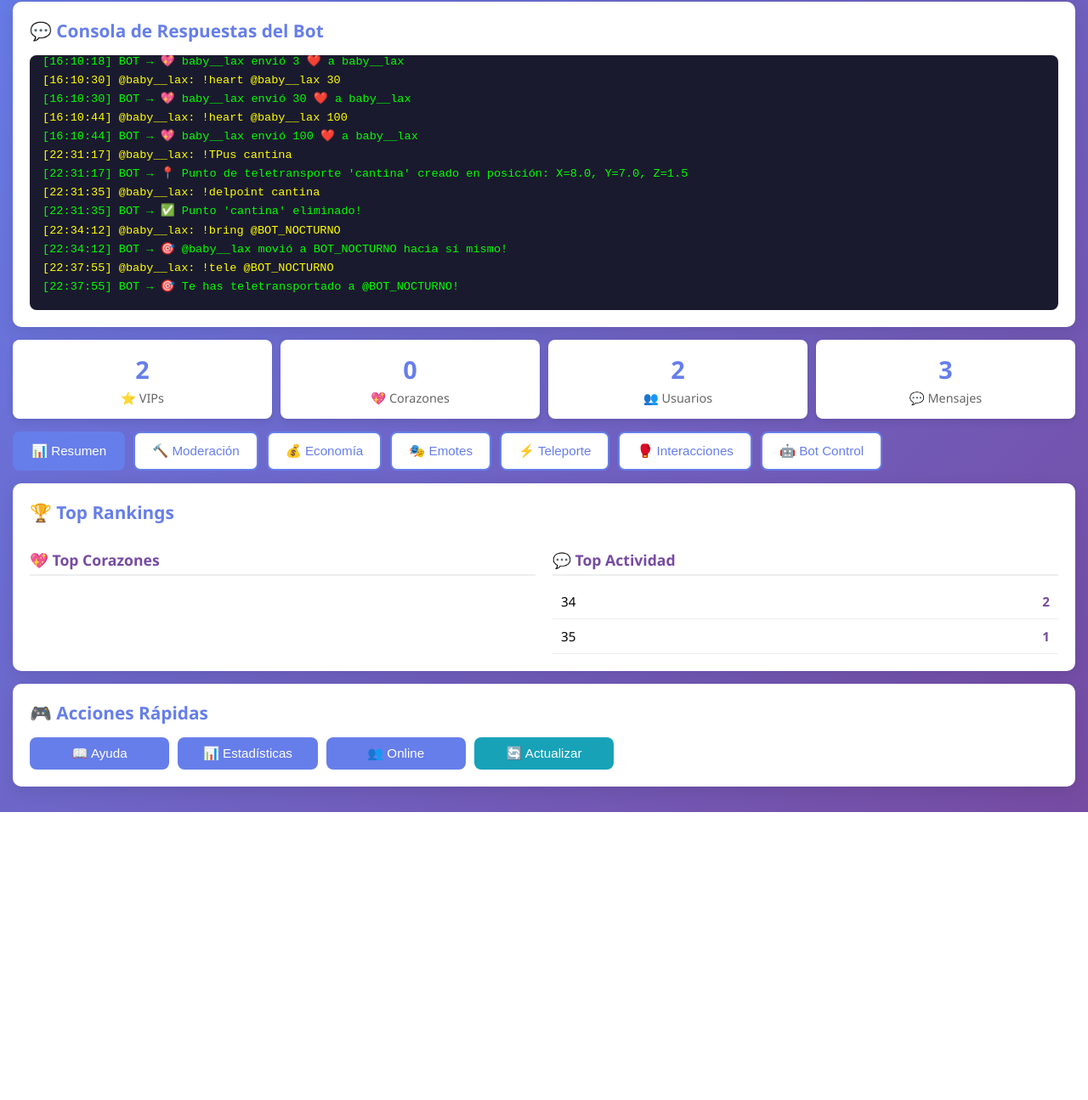
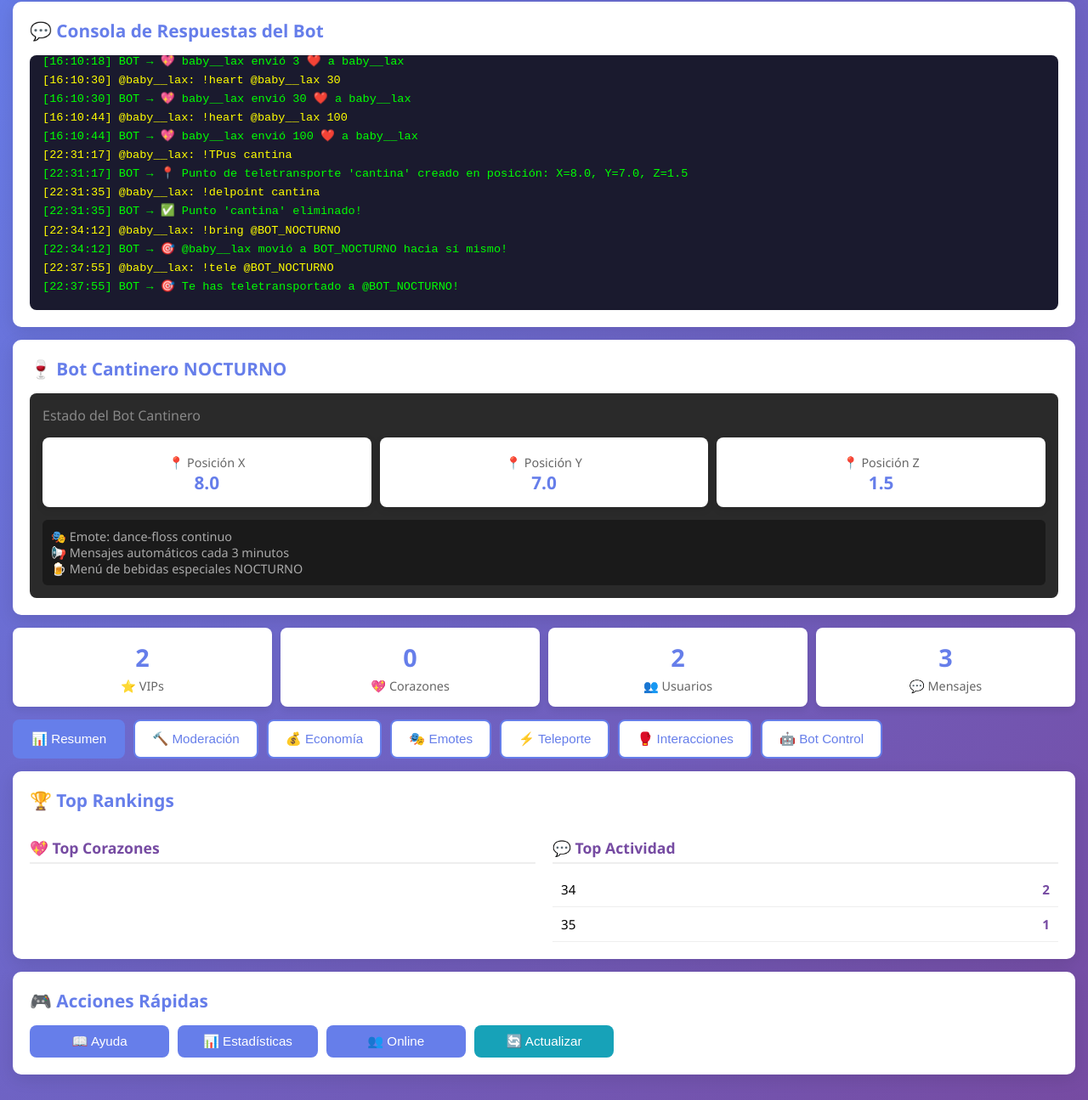
Before and after one commit to daikelcutino-spec/Leoparedes, a Flask app: page / in a window 1280 px wide. Shown: the part 136-1431 px from the top of the page at 85% size. Before the commit the page ends 1092 px from the top, so only its background shows below. Run offline with Flask 3, Linux system fonts and the light colour scheme.

Commit message:
Assistant checkpoint: Agregar bot cantinero al panel web y configurar inicio
Assistant generated file changes:
- web_panel.py: Agregar información del bot cantinero al panel web, Agregar ruta para información del bot cantinero
- templates/index.html: Agregar panel de información del bot cantinero
- .replit: Updated app configuration

---

User prompt:

Agrega a la web el bot cantinero y has para que los 2 bot inicien juntos

Replit-Commit-Author: Assistant
Replit-Commit-Session-Id: 918ed83d-adcc-48ad-be21-0b5241188959

```diff
--- a/templates/index.html
+++ b/templates/index.html
@@ -305,6 +305,33 @@
             <h2>💬 Consola de Respuestas del Bot</h2>
             <div id="botConsole" class="bot-console">
                 <div class="console-line">🤖 Esperando respuestas del bot...</div>
+            </div>
+        </div>
+
+        <!-- Panel Bot Cantinero -->
+        <div class="panel">
+            <h2>🍷 Bot Cantinero NOCTURNO</h2>
+            <div style="padding: 15px; background: #2a2a2a; border-radius: 8px;">
+                <p style="color: #888; margin-bottom: 15px;">Estado del Bot Cantinero</p>
+                <div class="stats-grid" style="grid-template-columns: repeat(auto-fit, minmax(150px, 1fr));">
+                    <div class="stat-card">
+                        <div class="label">📍 Posición X</div>
+                        <div class="value" style="font-size: 1.3em;">{{ cantinero_config.punto_inicio.x }}</div>
+                    </div>
+                    <div class="stat-card">
+                        <div class="label">📍 Posición Y</div>
+                        <div class="value" style="font-size: 1.3em;">{{ cantinero_config.punto_inicio.y }}</div>
+                    </div>
+                    <div class="stat-card">
+                        <div class="label">📍 Posición Z</div>
+                        <div class="value" style="font-size: 1.3em;">{{ cantinero_config.punto_inicio.z }}</div>
+                    </div>
+                </div>
+                <div style="margin-top: 15px; padding: 10px; background: #1a1a1a; border-radius: 6px;">
+                    <p style="color: #aaa; font-size: 0.9em;">🎭 Emote: dance-floss continuo</p>
+                    <p style="color: #aaa; font-size: 0.9em;">📢 Mensajes automáticos cada 3 minutos</p>
+                    <p style="color: #aaa; font-size: 0.9em;">🍺 Menú de bebidas especiales NOCTURNO</p>
+                </div>
             </div>
         </div>
 
--- a/web_panel.py
+++ b/web_panel.py
@@ -66,6 +66,14 @@ def load_bot_inventory():
             return []
     return []
 
+def load_cantinero_config():
+    """Carga la configuración del bot cantinero"""
+    try:
+        with open("cantinero_config.json", "r", encoding="utf-8") as f:
+            return json.load(f)
+    except:
+        return {"punto_inicio": {"x": 0, "y": 0, "z": 0}}
+
 
 def write_console_command(command):
     """Escribe un comando para que el bot lo ejecute"""
@@ -81,6 +89,7 @@ def write_console_command(command):
 def index():
     config = load_config()
     user_data = load_user_data()
+    cantinero_config = load_cantinero_config()
 
     # Top 10 por corazones
     top_hearts = sorted(user_data["hearts"].items(),
@@ -103,6 +112,7 @@ def index():
 
     return render_template('index.html',
                            config=config,
+                           cantinero_config=cantinero_config,
                            vip_count=len(user_data["vip_users"]),
                            total_hearts=sum(user_data["hearts"].values()),
                            total_users=total_users,
```
Also changed, not shown: 1 other file.
